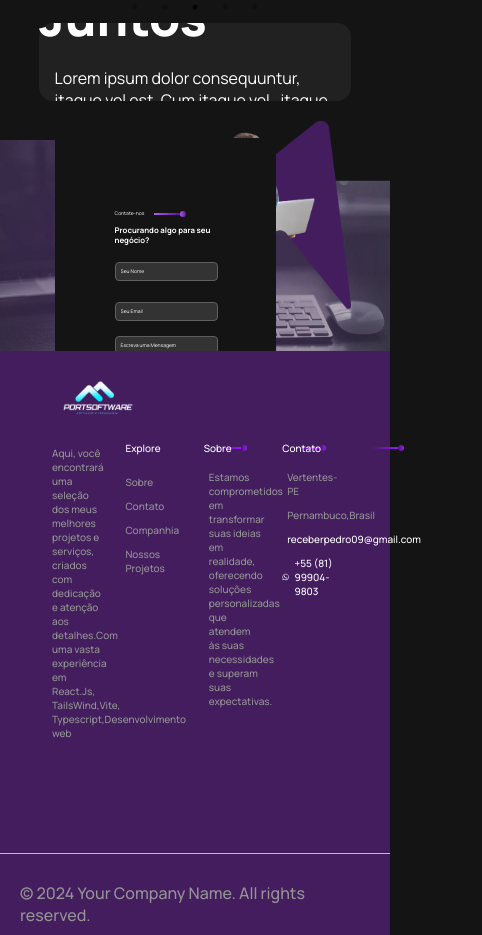
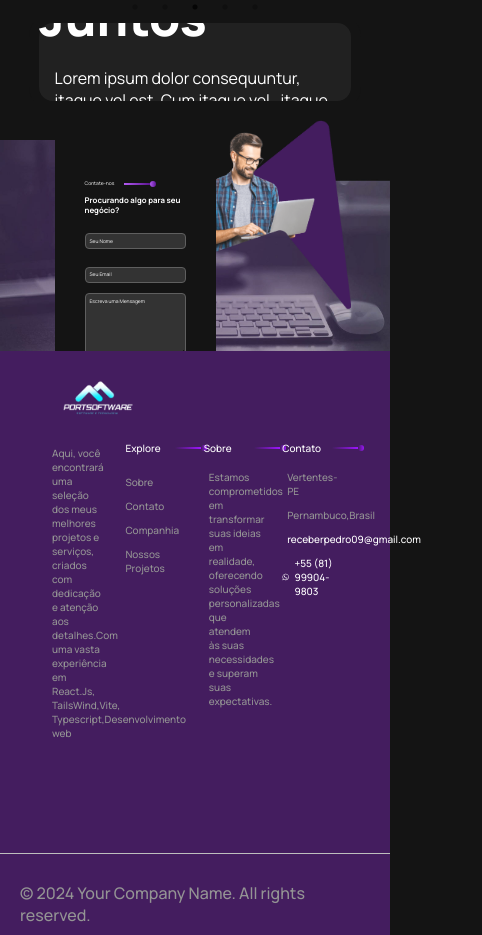
Before and after one commit to PedroPaulo-Git/PortSoftware, a React (Vite) app: page / in a window 390 px wide. Shown: the part 1120-2055 px from the top of the page, 482 px wide, since content can reach past the window. Built offline with nearby package versions, Linux system fonts and the light colour scheme.

Commit message:
footer and contact responsivity mid done

```diff
--- a/src/components/Contact/Contact.css
+++ b/src/components/Contact/Contact.css
@@ -10,7 +10,7 @@
 .contact-container {
     position: absolute;
     background-color: #141414;
-    padding: 60px;
+    padding:  max(1vw,60px);
     width: 100%;
     margin-top: -2px;
     max-width: max(26vw);
@@ -118,6 +118,11 @@
 
 @media (max-width:1350px) {
 
+.contact-container {
+
+    padding: max(1vw,45x);
+
+}
 .contact-container input,
 .contact-container textarea {
     width: 90%;
@@ -142,3 +147,24 @@
     margin-top: 10px;
 }
 }
+
+
+@media (max-width:1100px) {
+
+.contact-container {
+    padding: max(1vw,30px);
+
+}
+.contact-container input,
+.contact-container textarea {
+    width: 90%;
+    padding: max(1vw,3px);
+    margin-bottom: max(1vw,10px);
+    border: 1px solid #5f5f5f;
+    border-radius: 4px;
+    font-size: max(1vw,5px);
+    background-color: #333;
+}
+
+
+}
--- a/src/components/Footer/Footer.css
+++ b/src/components/Footer/Footer.css
@@ -112,9 +112,7 @@
     .footer-content p{
         font-size: max(1vw, 10px);
     }
-    .footer-content-title{
 
-    }
 
 .footer-content ul{
     font-size: max(1vw, 10px);
@@ -126,3 +124,13 @@
   }
 
 }
+
+@media (max-width:1100px) {
+
+
+.footer-content-title{
+    width: max(1vw, 100px);
+}
+
+
+    }
```
